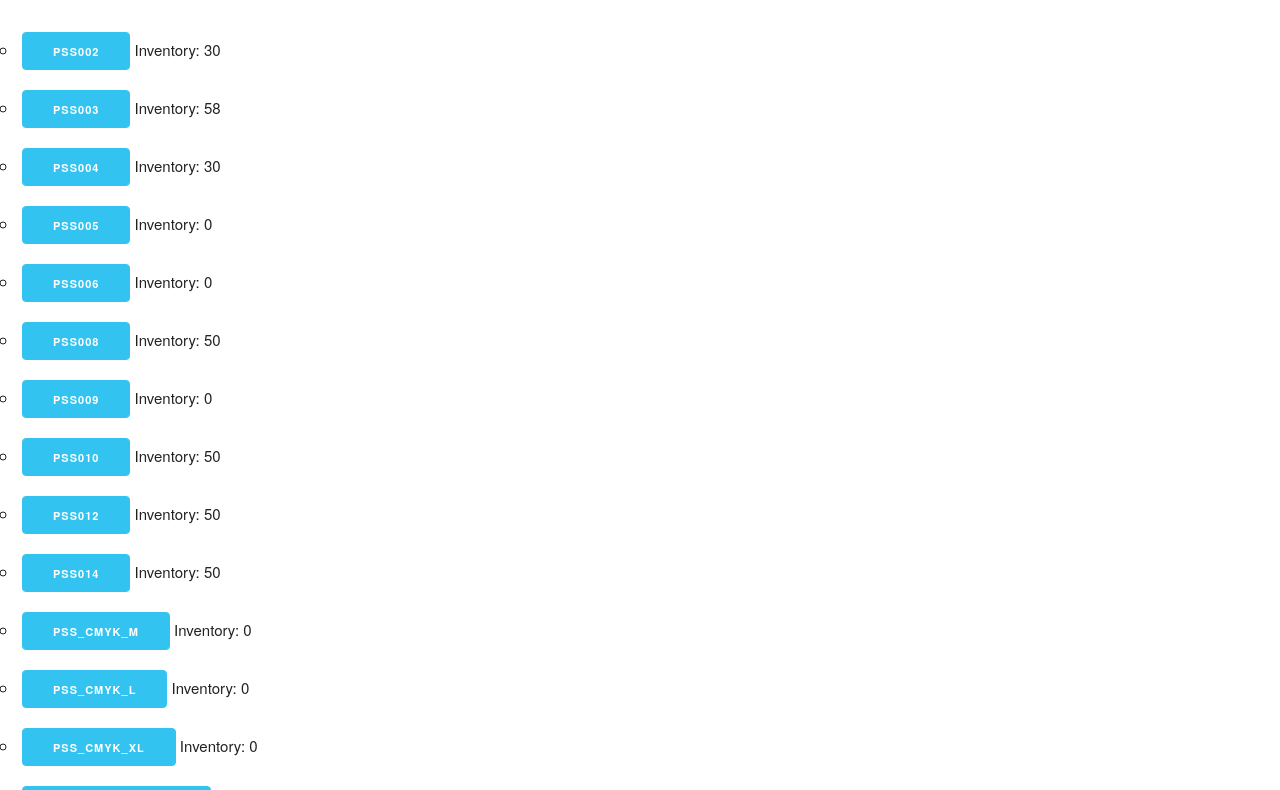
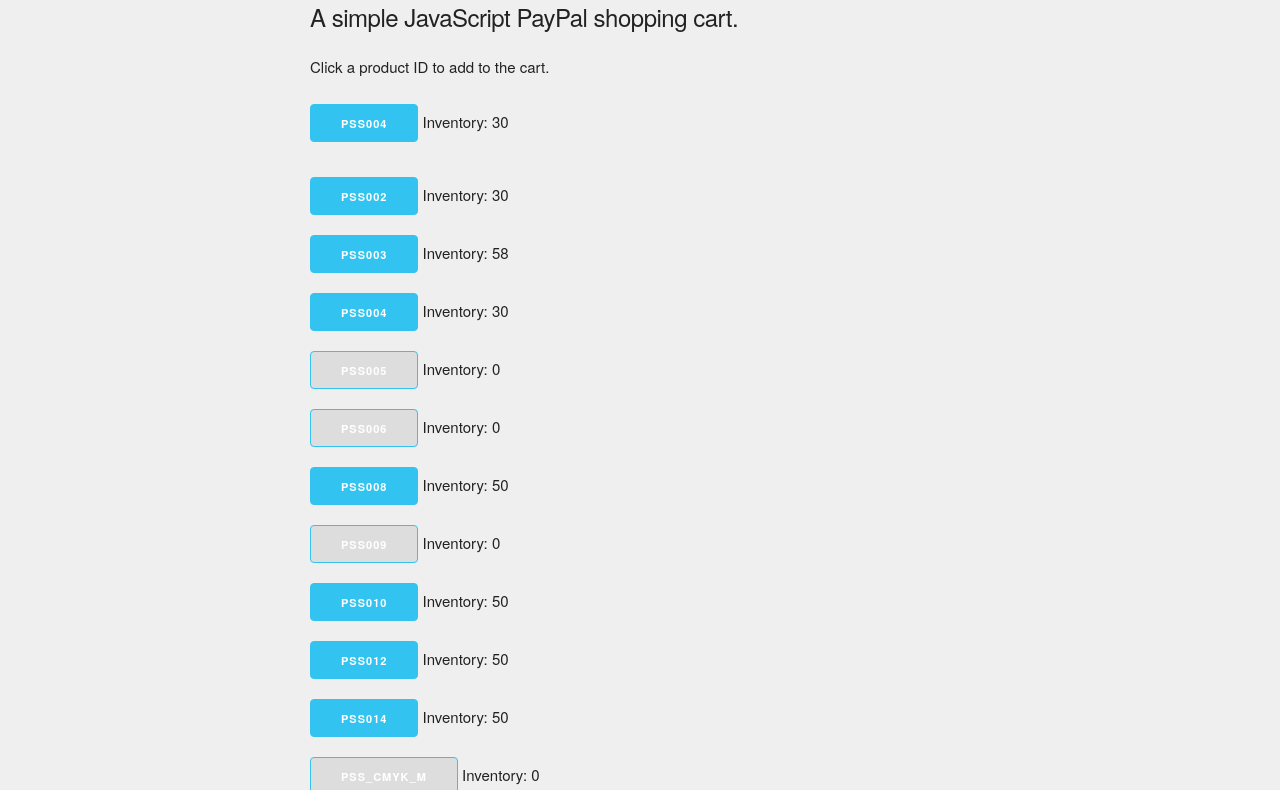
Before and after one commit to cacheflowe/cache-cart, a plain HTML site: page index.html in a window 1280 px wide. Shown: the part 122-912 px from the top of the page. Drawn offline with Linux system fonts and the light colour scheme.

Commit message:
Style up the page to look more like other projects

```diff
--- a/index.html
+++ b/index.html
@@ -11,20 +11,46 @@
     <link rel="stylesheet" href="./vendor/normalize.css">
     <link rel="stylesheet" href="./vendor/skeleton.css">
     <link href="./cache-cart.css" media="screen" rel="stylesheet" type="text/css" />
+    <style>
+      html, body {
+        margin: 0px;
+        padding: 0px;
+        height: 100%;
+        background-color: #efefef;
+      }
+      .container {
+        max-width: 660px;
+        width: 90%;
+        margin-top: 40px;
+      }
+      ul {
+        list-style: none;
+      }
+      [data-cachecart-inventory-none] {
+        color: red;
+      }
+      .button-primary[data-cart-sold-out] {
+        background-color: #ddd;
+      }
+    </style>
   </head>
   <body>
-    <section class='main'>
-      <h1>Click a product ID to add to the cart</h1>
+    <section class="container">
+      <h1>Cache Cart</h1>
+      <h5>A simple JavaScript PayPal shopping cart.</h5>
+      <p>Click a product ID to add to the cart.</p>
+
       <ul id="static-links">
         <li><a class="button button-primary" data-cachecart-buy-link="PSS004" href="#PSS004">PSS004</a> Inventory: <span data-cachecart-inventory="PSS004"></span></li>
       </ul>
       <ul id="store-links"></ul>
     </section>
+
     <script src="./vendor/reqwest.min.js" type="text/javascript"></script>
     <script src="./cache-cart.js" type="text/javascript"></script>
     <script>
       var cartLoadedCallback = function() {
-        // activate existing page links
+        // activate existing page links in the markup
         var existingLinks = document.getElementById('static-links');
         window.cacheCart.parseLinks(existingLinks);
         // window.cacheCart.disposeLinks(existingLinks);
```
